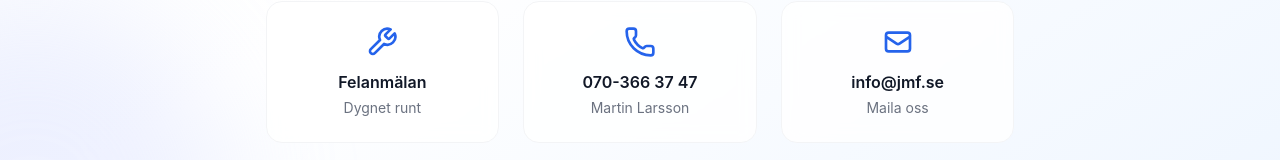
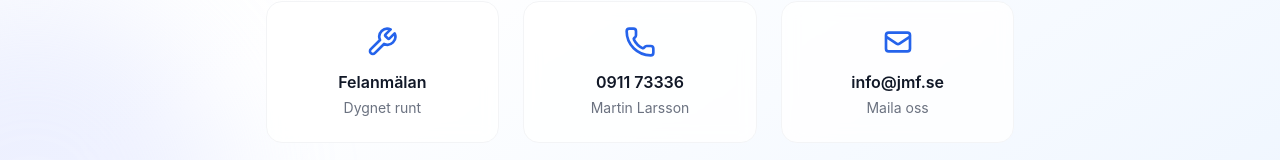
Before and after one commit to jmf941/Jmf-2026, a Next.js app: page / in a window 1280 px wide. Shown: the part 572-732 px from the top of the page. Built offline with nearby package versions, Linux system fonts and the light colour scheme.

Commit message:
Uppdatera telefonnummer till 0911 73336 (byt från privatnummer)

```diff
--- a/app/components/Contact.tsx
+++ b/app/components/Contact.tsx
@@ -21,7 +21,7 @@ export default function Contact() {
 
         <div className="grid md:grid-cols-3 gap-8 max-w-4xl mx-auto">
           <motion.a
-            href="tel:0703663747"
+            href="tel:091173336"
             initial={{ opacity: 0, y: 30 }}
             whileInView={{ opacity: 1, y: 0 }}
             viewport={{ once: true }}
@@ -32,7 +32,7 @@ export default function Contact() {
               <Phone className="w-7 h-7 text-blue-400" />
             </div>
             <h3 className="text-lg font-semibold mb-2">Telefon</h3>
-            <p className="text-2xl font-bold text-blue-400">070-366 37 47</p>
+            <p className="text-2xl font-bold text-blue-400">0911 73336</p>
             <p className="text-gray-400 text-sm mt-1">Martin Larsson</p>
           </motion.a>
 
--- a/app/components/Hero.tsx
+++ b/app/components/Hero.tsx
@@ -87,9 +87,9 @@ export default function Hero() {
               <h3 className="font-semibold text-gray-900">Felanmälan</h3>
               <p className="text-sm text-gray-500 mt-1">Dygnet runt</p>
             </a>
-            <a href="tel:0703663747" className="group p-6 bg-white/80 backdrop-blur rounded-2xl border border-gray-100 hover:border-blue-200 hover:shadow-lg transition-all">
+            <a href="tel:091173336" className="group p-6 bg-white/80 backdrop-blur rounded-2xl border border-gray-100 hover:border-blue-200 hover:shadow-lg transition-all">
               <Phone className="w-8 h-8 text-blue-600 mb-3 mx-auto group-hover:scale-110 transition-transform" />
-              <h3 className="font-semibold text-gray-900">070-366 37 47</h3>
+              <h3 className="font-semibold text-gray-900">0911 73336</h3>
               <p className="text-sm text-gray-500 mt-1">Martin Larsson</p>
             </a>
             <a href="mailto:info@jmf.se" className="group p-6 bg-white/80 backdrop-blur rounded-2xl border border-gray-100 hover:border-blue-200 hover:shadow-lg transition-all">
```
